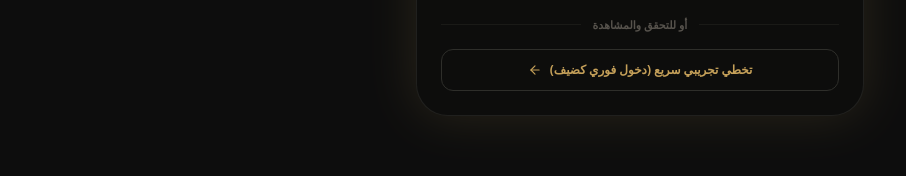
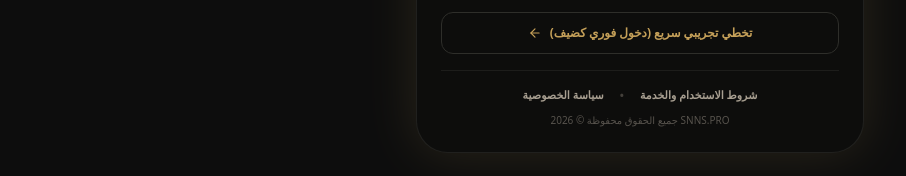
Before and after one commit to ARAB-rgb/snns.pro, a React (Vite) app: page / in a window 1280 px wide. Both pictures are taken after a click on the button "تسجيل الدخول". Shown: the part 621-797 px from the top of the page, without its empty margins (0-906 px from the left). Built offline with nearby package versions, Linux system fonts and the light colour scheme; no server answers; the database is empty.

Commit message:
feat(auth): add legal compliance links to UI
Include privacy policy and terms of service links in the login screen and landing page for legal transparency and user compliance.

```diff
--- a/src/components/LandingPage.tsx
+++ b/src/components/LandingPage.tsx
@@ -382,9 +382,14 @@ export default function LandingPage({ onNavigateToLogin, onNavigateToGuest }: La
               <span>الموقع الرسمي للعلامة التجارية</span>
             </a>
             <span className="text-stone-700 hidden sm:inline">•</span>
-            <a href="https://snns.pro/privacy" target="_blank" rel="noopener noreferrer" className="text-[#A89F91] hover:text-rose-400 transition flex items-center gap-1">
+            <a href="https://snns.pro/privacy" target="_blank" rel="noopener noreferrer" className="text-[#A89F91] hover:text-[#C5A059] transition flex items-center gap-1">
               <Shield className="w-3.5 h-3.5" />
               <span>سياسة الخصوصية وسرية البيانات (Privacy Policy)</span>
+            </a>
+            <span className="text-stone-700 hidden sm:inline">•</span>
+            <a href="https://snns.pro/terms" target="_blank" rel="noopener noreferrer" className="text-[#A89F91] hover:text-[#C5A059] transition flex items-center gap-1">
+              <FileText className="w-3.5 h-3.5" />
+              <span>شروط الاستخدام والخدمة (Terms of Use)</span>
             </a>
             <span className="text-stone-700 hidden sm:inline">•</span>
             <a href="mailto:s05564468888@gmail.com" className="text-[#A89F91] hover:text-[#C5A059] transition">
--- a/src/components/LoginScreen.tsx
+++ b/src/components/LoginScreen.tsx
@@ -398,6 +398,32 @@ export default function LoginScreen({ onLoginSuccess }: LoginScreenProps) {
             <ArrowLeft className="w-3.5 h-3.5" />
             <span>تخطي تجريبي سريع (دخول فوري كضيف)</span>
           </button>
+
+          {/* Footer compliance links */}
+          <div className="pt-4 border-t border-[#2E2E2A]/50 text-center space-y-2.5 mt-2">
+            <div className="flex items-center justify-center gap-4 text-[11px] font-semibold text-[#A89F91]">
+              <a
+                href="https://snns.pro/privacy"
+                target="_blank"
+                rel="noopener noreferrer"
+                className="hover:text-[#C5A059] transition flex items-center gap-1"
+              >
+                <span>سياسة الخصوصية</span>
+              </a>
+              <span className="text-stone-700">•</span>
+              <a
+                href="https://snns.pro/terms"
+                target="_blank"
+                rel="noopener noreferrer"
+                className="hover:text-[#C5A059] transition flex items-center gap-1"
+              >
+                <span>شروط الاستخدام والخدمة</span>
+              </a>
+            </div>
+            <p className="text-[10px] text-stone-600">
+              جميع الحقوق محفوظة © {new Date().getFullYear()} SNNS.PRO
+            </p>
+          </div>
         </div>
       </div>
     </div>
```
